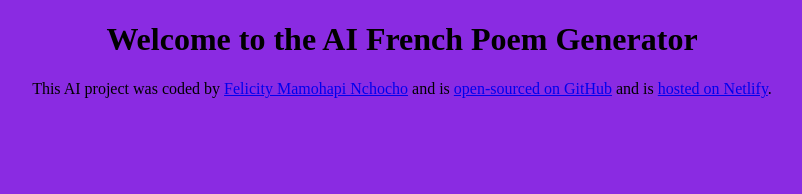
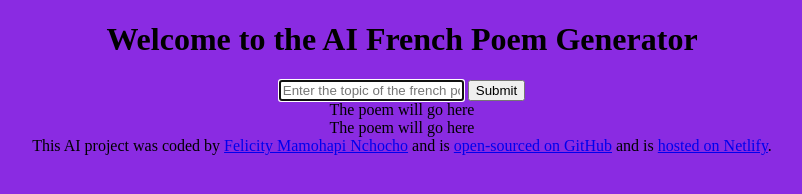
Before and after one commit to Mamohapi/french-poem-generator, a plain HTML site: page index.html in a window 1280 px wide. Shown: the whole page, without its empty margins (238-1040 px from the left). Drawn offline with Linux system fonts and the light colour scheme.

Commit message:
Added basic html structure

```diff
--- a/index.html
+++ b/index.html
@@ -7,7 +7,21 @@
     <title>AI Poem Generator</title>
   </head>
   <body>
+    <header>
     <h1>Welcome to the AI French Poem Generator</h1>
+    </header>
+
+    <main>
+      <form>
+        <input type="text" placeholder="Enter the topic of the french poem" autofocus required autocomplete="off"/>
+        <input type="submit"/>
+      </form>
+      <div>
+        The poem will go here
+        <br/>
+        The poem will go here
+      </div>
+    </main>
 
       <footer>
         This AI project was coded by
```
